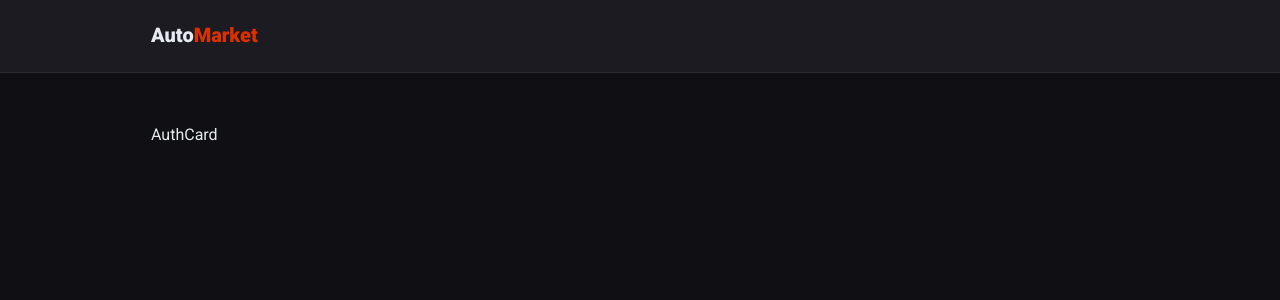
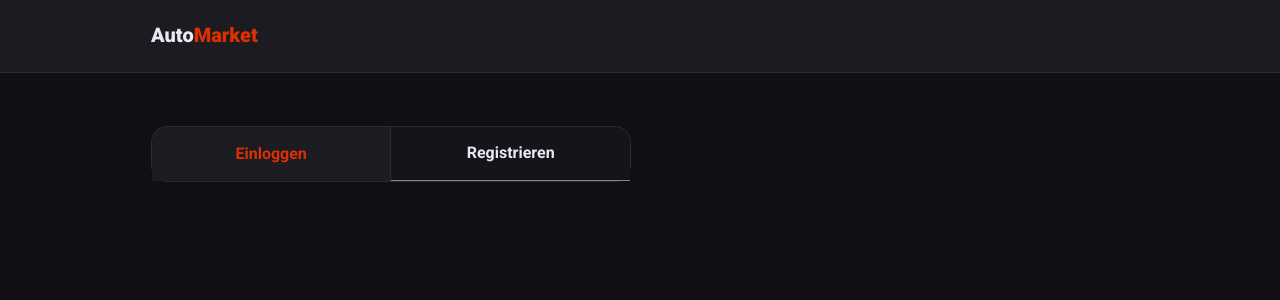
Before and after one commit to sh1xzyy/auto-market-frontend-v2, a Next.js app: page /auth in a window 1280 px wide. Shown: the top 300 px of the page. Built offline with nearby package versions, Linux system fonts and the light colour scheme.

Commit message:
feat: add auth tabs

```diff
--- a/src/modules/AuthCard/AuthCard.jsx
+++ b/src/modules/AuthCard/AuthCard.jsx
@@ -1,7 +1,18 @@
-import React from 'react'
+'use client'
+
+import { useState } from 'react'
+import AuthTabs from './ui/AuthTabs'
 
 const AuthCard = () => {
-	return <div>AuthCard</div>
+	const [activeIndex, setActiveIndex] = useState(0)
+
+	return (
+		<div>
+			<div className='mb-xl-plus bg-black-soft-bg border border-grey-deep md:rounded-lg'>
+				<AuthTabs activeIndex={activeIndex} setActiveIndex={setActiveIndex} />
+			</div>
+		</div>
+	)
 }
 
 export default AuthCard
--- /dev/null
+++ b/src/modules/AuthCard/ui/AuthTabs.jsx
@@ -0,0 +1,36 @@
+'use client'
+
+import clsx from 'clsx'
+
+const AuthTabs = ({ activeIndex, setActiveIndex }) => {
+	return (
+		<div className='flex items-center justify-between'>
+			<button
+				className={clsx(
+					'w-full h-[54px] font-bold border-b border-r border-grey-deep transition-colors linear duration-300 md:rounded-tl-lg',
+					activeIndex === 0
+						? 'text-orange bg-black-soft-bg border-b-0'
+						: 'bg-black'
+				)}
+				type='button'
+				onClick={() => setActiveIndex(0)}
+			>
+				Einloggen
+			</button>
+			<button
+				className={clsx(
+					'w-full h-[54px] font-bold border-b border-grey transition-colors linear duration-300 md:rounded-tr-lg',
+					activeIndex === 1
+						? 'text-orange bg-black-soft-bg border-b-0'
+						: 'bg-black'
+				)}
+				type='button'
+				onClick={() => setActiveIndex(1)}
+			>
+				Registrieren
+			</button>
+		</div>
+	)
+}
+
+export default AuthTabs
```
